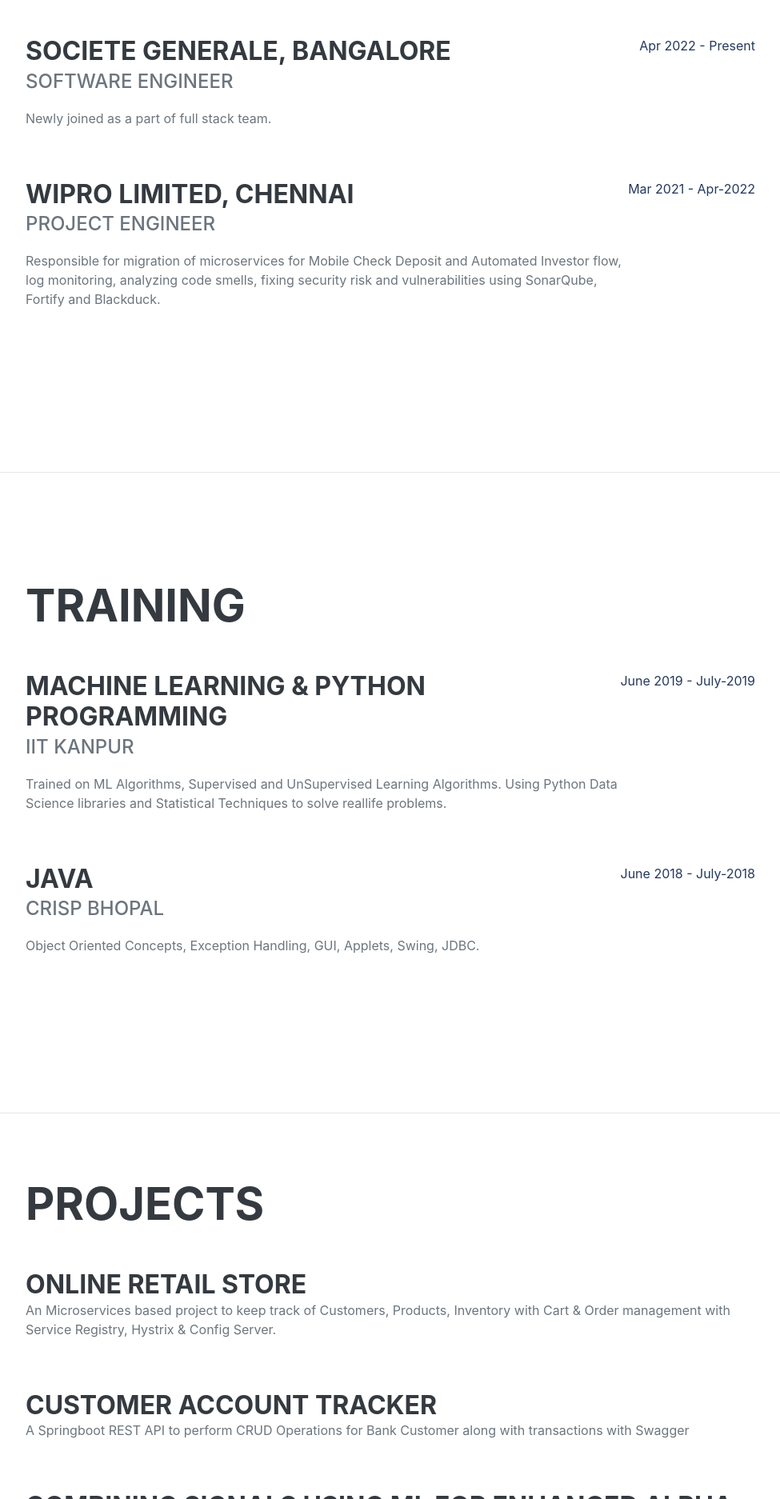
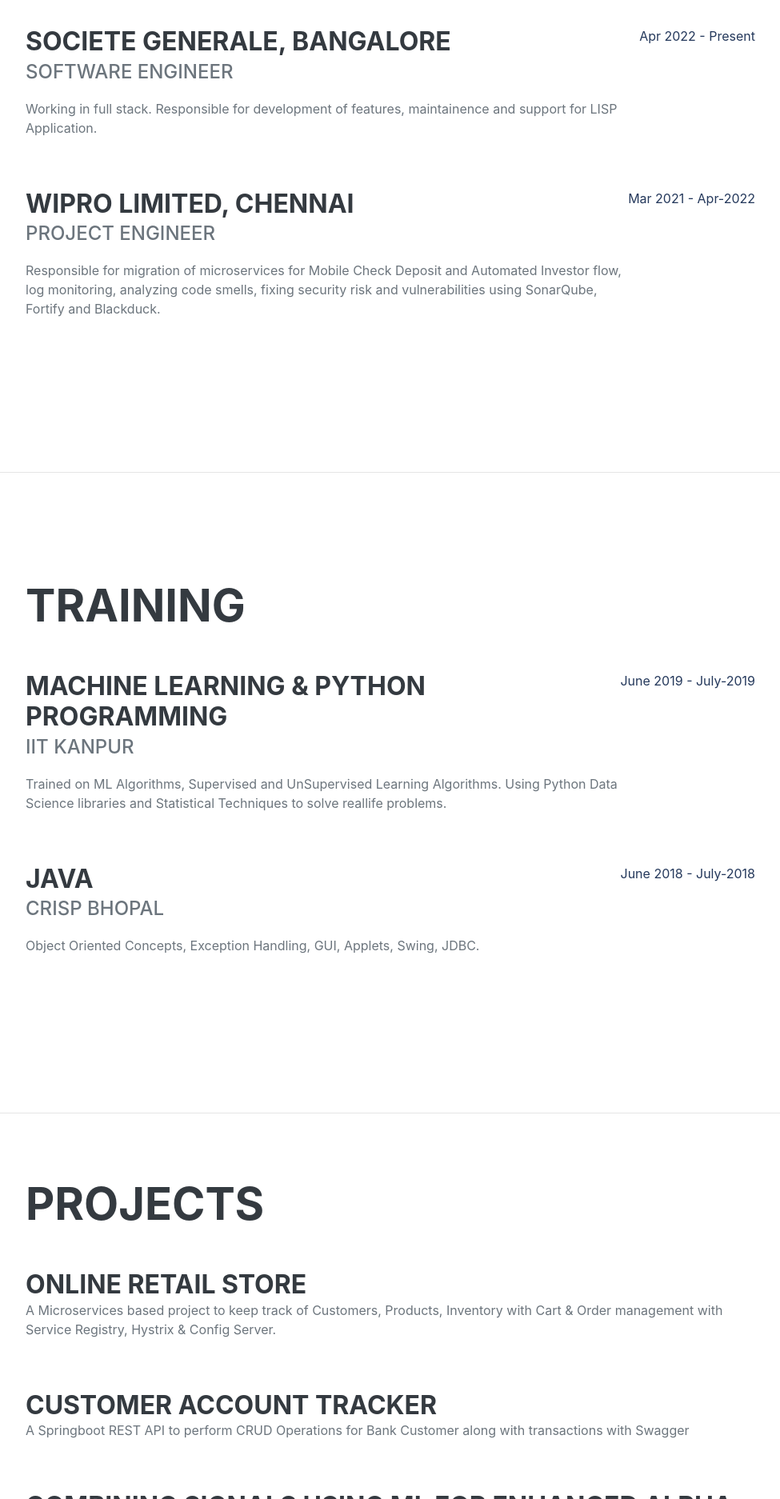
Before and after one commit to swarnim0308/swarnim0308.github.io, a plain HTML site: page index.html in a window 1280 px wide. Shown: the part 1011-2885 px from the top of the page at 80% size, without its empty margins (288-1263 px from the left). Drawn offline with nearby package versions, Linux system fonts and the light colour scheme; a web font is replaced by a local one.

Commit message:
Update index.html
Minor updates

```diff
--- a/index.html
+++ b/index.html
@@ -76,7 +76,7 @@
                 </div>
                 <div class="subheading mb-2">
                     <br>Check out my resume
-                    <a href=" https://drive.google.com/file/d/1kdyHJJqzCBEtWh7CBKdGArTEkSHD3pr9/view?usp=sharing">here</a>
+                    <a href="https://drive.google.com/file/d/1rAkV8FWBRKsWt6VnUMlNAyBzU9yNbl2c/view?usp=drivesdk">here</a>
                 </div>
 
             </div>
@@ -90,7 +90,7 @@
                             <div class="flex-grow-1">
                                 <h3 class="mb-0">Societe Generale, Bangalore</h3>
                                 <div class="subheading mb-3">Software Engineer</div>
-                                <p>Newly joined as a part of full stack team.</p>
+                                <p>Working in full stack. Responsible for development of features, maintainence and support for LISP Application.</p>
                             </div>
                             <div class="flex-shrink-0"><span class="text-primary">Apr 2022 - Present</span></div>
                         </div>
@@ -134,7 +134,7 @@
                 <div class="d-flex flex-column flex-md-row justify-content-between mb-5">
                     <div class="flex-grow-1">
                         <h3 class="mb-0">Online Retail Store</h3>
-                        <p>An Microservices based project to keep track of Customers, Products, Inventory with Cart & Order management with Service Registry, Hystrix & Config Server.</p>
+                        <p>A Microservices based project to keep track of Customers, Products, Inventory with Cart & Order management with Service Registry, Hystrix & Config Server.</p>
                     </div>
                 </div>
                 <div class="d-flex flex-column flex-md-row justify-content-between mb-5">
```
